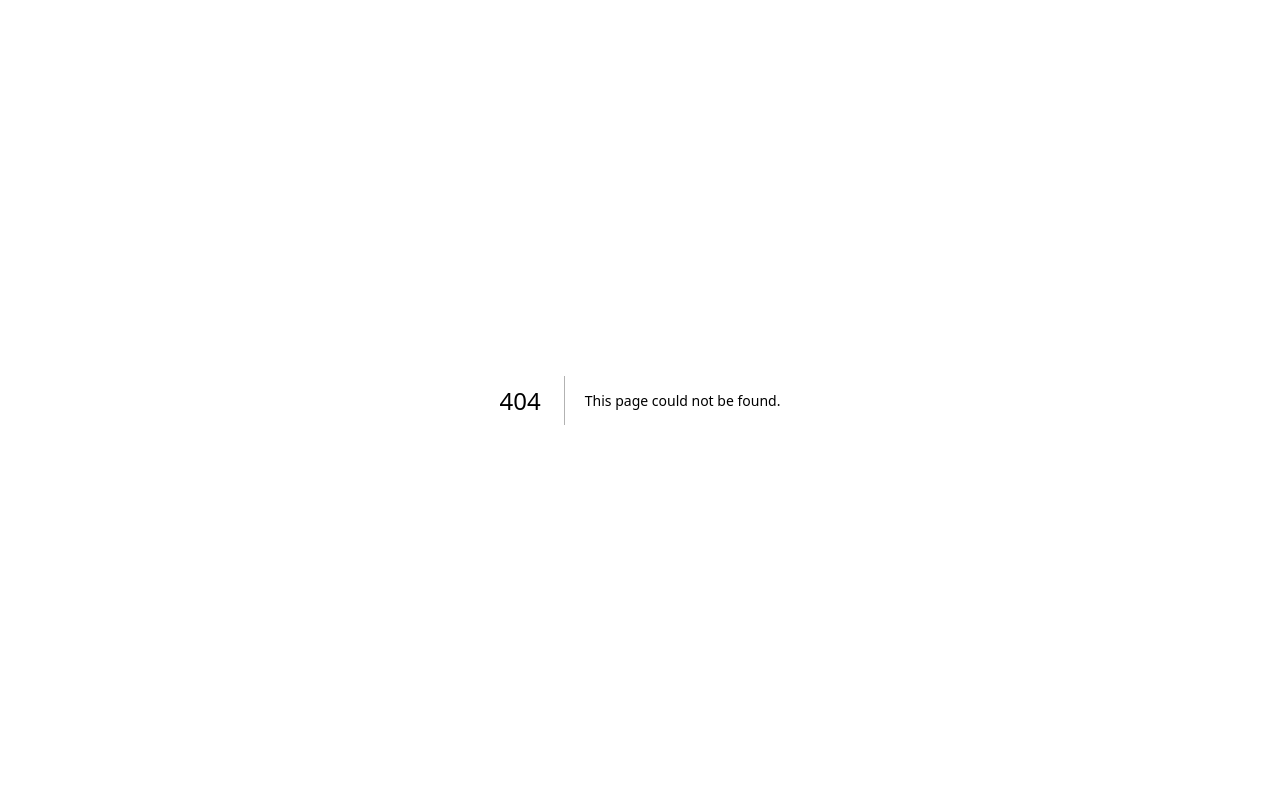
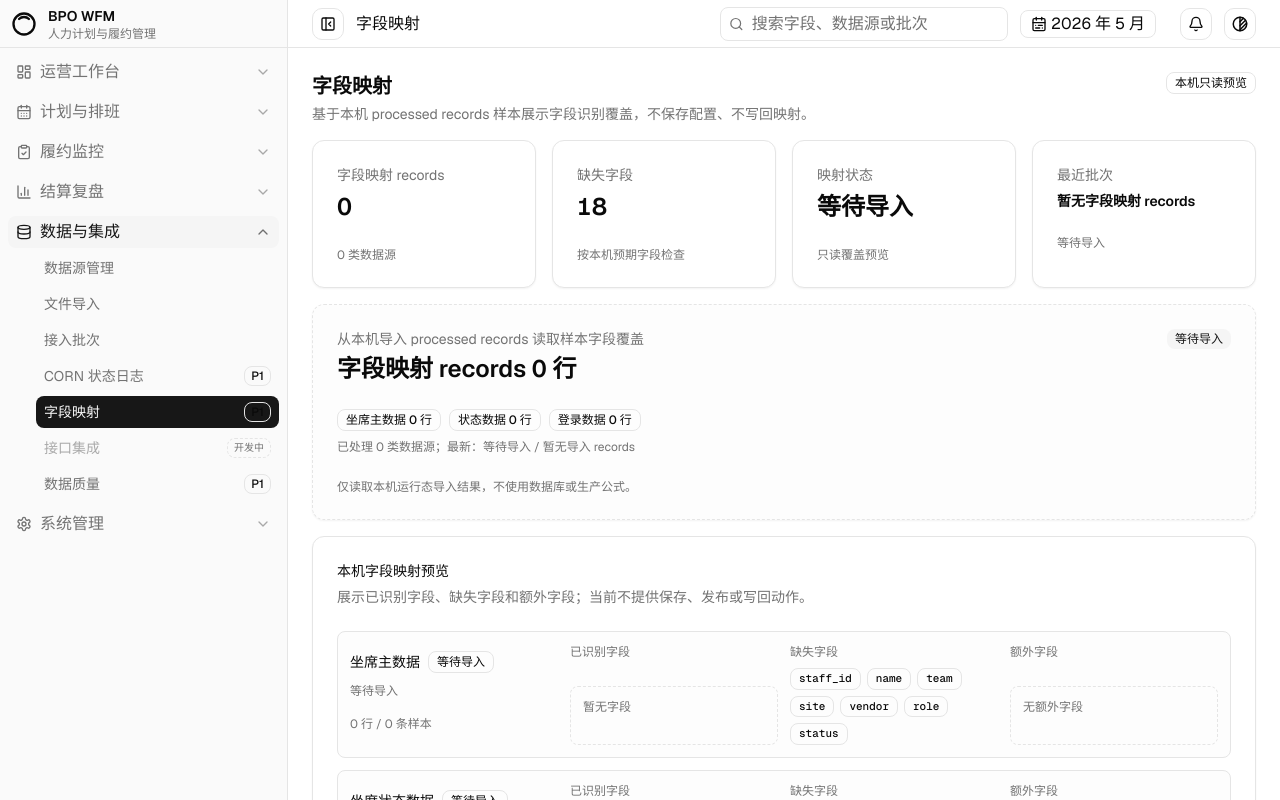
Before and after one commit to huiliuxu780/bpo-schedule-platform, a Next.js app: page /field-mapping in a window 1280 px wide. Before the commit this address had no page. Built offline with nearby package versions, Linux system fonts and the light colour scheme; no server answers.

Commit message:
F127: add field mapping records page

```diff
--- /dev/null
+++ b/app/field-mapping/page.tsx
@@ -0,0 +1,209 @@
+import { AppShell } from "@/components/app-shell"
+import {
+  fieldMappingSpecs,
+  getRecordFieldNames,
+  summarizeFieldMappingRecords,
+  type DashboardImportRecordSummary,
+} from "@/components/data-table-model"
+import { ImportedRecordsSummary } from "@/components/imported-records-summary"
+import { Badge } from "@/components/ui/badge"
+import {
+  Card,
+  CardContent,
+  CardDescription,
+  CardHeader,
+  CardTitle,
+} from "@/components/ui/card"
+import { getDemoImportRecords } from "@/lib/demo-imports"
+
+function buildMappingRows(records: DashboardImportRecordSummary[]) {
+  return fieldMappingSpecs.map((spec) => {
+    const record = records.find((item) => item.kind === spec.kind)
+    const fieldNames = getRecordFieldNames(record)
+    const fieldSet = new Set(fieldNames)
+    const mappedFields = spec.expectedFields.filter((field) => fieldSet.has(field))
+    const missingFields = spec.expectedFields.filter((field) => !fieldSet.has(field))
+
+    return {
+      ...spec,
+      record,
+      mappedFields,
+      missingFields,
+      extraFields: fieldNames.filter((field) => !spec.expectedFields.includes(field)),
+      statusLabel: record
+        ? missingFields.length > 0
+          ? "缺少字段"
+          : "本机只读"
+        : "等待导入",
+    }
+  })
+}
+
+export default async function FieldMappingPage() {
+  const records = await getDemoImportRecords()
+  const summary = summarizeFieldMappingRecords(records)
+  const mappingRows = buildMappingRows(records)
+
+  return (
+    <AppShell title="字段映射" searchPlaceholder="搜索字段、数据源或批次">
+      <main className="flex flex-1 flex-col gap-4 overflow-x-hidden overflow-y-auto p-4 lg:p-6">
+        <section className="flex flex-wrap items-start justify-between gap-3">
+          <div>
+            <h1 className="text-xl font-semibold tracking-normal">字段映射</h1>
+            <p className="mt-1 text-sm text-muted-foreground">
+              基于本机 processed records 样本展示字段识别覆盖，不保存配置、不写回映射。
+            </p>
+          </div>
+          <Badge variant="outline">本机只读预览</Badge>
+        </section>
+
+        <section className="grid gap-4 md:grid-cols-4">
+          <MetricCard
+            title="字段映射 records"
+            value={`${summary.mappedFields}`}
+            description={`${summary.importedSources} 类数据源`}
+          />
+          <MetricCard
+            title="缺失字段"
+            value={`${summary.missingFields}`}
+            description="按本机预期字段检查"
+          />
+          <MetricCard
+            title="映射状态"
+            value={summary.statusLabel}
+            description="只读覆盖预览"
+          />
+          <MetricCard
+            title="最近批次"
+            value={summary.latestBatch}
+            description={summary.latestSource}
+            compact
+          />
+        </section>
+
+        <ImportedRecordsSummary
+          records={records}
+          title="字段映射 records"
+          description="从本机导入 processed records 读取样本字段覆盖"
+        />
+
+        <Card>
+          <CardHeader>
+            <CardTitle>本机字段映射预览</CardTitle>
+            <CardDescription>
+              展示已识别字段、缺失字段和额外字段；当前不提供保存、发布或写回动作。
+            </CardDescription>
+          </CardHeader>
+          <CardContent>
+            <div className="grid gap-3">
+              {mappingRows.map((row) => (
+                <div
+                  key={row.kind}
+                  className="grid gap-3 rounded-md border bg-muted/20 p-3 text-sm xl:grid-cols-[13rem_1fr]"
+                >
+                  <div className="grid gap-1">
+                    <div className="flex flex-wrap items-center gap-2">
+                      <span className="font-medium">{row.title}</span>
+                      <Badge variant="outline">{row.statusLabel}</Badge>
+                    </div>
+                    <span className="text-xs text-muted-foreground">
+                      {row.record?.latest_batch_id ?? "等待导入"}
+                    </span>
+                    <span className="text-xs text-muted-foreground">
+                      {row.record?.total_rows ?? 0} 行 / {row.record?.sample_rows.length ?? 0} 条样本
+                    </span>
+                  </div>
+
+                  <div className="grid gap-3 lg:grid-cols-3">
+                    <FieldGroup title="已识别字段" fields={row.mappedFields} />
+                    <FieldGroup title="缺失字段" fields={row.missingFields} />
+                    <FieldGroup
+                      title="额外字段"
+                      fields={row.extraFields}
+                      emptyText="无额外字段"
+                    />
+                  </div>
+                </div>
+              ))}
+            </div>
+          </CardContent>
+        </Card>
+
+        <Card>
+          <CardHeader>
+            <CardTitle>本机映射边界</CardTitle>
+            <CardDescription>
+              当前只证明导入样本字段能进入字段映射页面。
+            </CardDescription>
+          </CardHeader>
+          <CardContent className="grid gap-2 text-sm text-muted-foreground">
+            <p>不接数据库，不保存字段映射配置，不做字段映射写回。</p>
+            <p>不接真实 CORN/HR/WFM API，不做真实接口检查或跨系统对账。</p>
+            <p>不执行导出、批量处理、审批、结算规则或收费因子。</p>
+          </CardContent>
+        </Card>
+      </main>
+    </AppShell>
+  )
+}
+
+function MetricCard({
+  title,
+  value,
+  description,
+  compact = false,
+}: {
+  title: string
+  value: string
+  description: string
+  compact?: boolean
+}) {
+  return (
+    <Card>
+      <CardHeader className="pb-2">
+        <CardDescription>{title}</CardDescription>
+        <CardTitle
+          className={
+            compact
+              ? "break-all text-sm font-semibold leading-5"
+              : "text-2xl font-semibold tabular-nums"
+          }
+        >
+          {value}
+        </CardTitle>
+      </CardHeader>
+      <CardContent className="text-xs text-muted-foreground">
+        {description}
+      </CardContent>
+    </Card>
+  )
+}
+
+function FieldGroup({
+  title,
+  fields,
+  emptyText = "暂无字段",
+}: {
+  title: string
+  fields: string[]
+  emptyText?: string
+}) {
+  return (
+    <div className="grid gap-2">
+      <div className="text-xs font-medium text-muted-foreground">{title}</div>
+      {fields.length > 0 ? (
+        <div className="flex flex-wrap gap-1.5">
+          {fields.map((field) => (
+            <Badge key={field} variant="outline" className="font-mono text-[11px]">
+              {field}
+            </Badge>
+          ))}
+        </div>
+      ) : (
+        <div className="rounded-md border border-dashed p-3 text-xs text-muted-foreground">
+          {emptyText}
+        </div>
+      )}
+    </div>
+  )
+}
--- a/components/app-sidebar.tsx
+++ b/components/app-sidebar.tsx
@@ -90,7 +90,7 @@ const nav: NavGroup[] = [
       { title: "文件导入", href: "/demo-imports", activeMatch: "exact" },
       { title: "接入批次", href: "/demo-imports", activeMatch: "exact" },
       { title: "CORN 状态日志", href: "/corn-status-log", activeMatch: "exact", tag: "P1" },
-      { title: "字段映射", development: true },
+      { title: "字段映射", href: "/field-mapping", activeMatch: "exact", tag: "P1" },
       { title: "接口集成", development: true },
       { title: "数据质量", href: "/data-quality", activeMatch: "exact", tag: "P1" },
     ],
--- a/components/data-table-model.ts
+++ b/components/data-table-model.ts
@@ -133,6 +133,46 @@ export type DataQualityRecordsPreview = {
     | "缺少登录数据"
     | "本机预览"
 }
+
+export type FieldMappingRecordsPreview = {
+  importedSources: number
+  mappedFields: number
+  missingFields: number
+  latestBatch: string
+  latestSource: string
+  statusLabel: "等待导入" | "缺少字段" | "本机只读"
+}
+
+export type FieldMappingSpec = {
+  kind: DashboardImportRecordSummary["kind"]
+  title: string
+  expectedFields: string[]
+}
+
+export const fieldMappingSpecs: FieldMappingSpec[] = [
+  {
+    kind: "staff_master",
+    title: "坐席主数据",
+    expectedFields: ["staff_id", "name", "team", "site", "vendor", "role", "status"],
+  },
+  {
+    kind: "status_log",
+    title: "坐席状态数据",
+    expectedFields: ["staff_id", "date", "start_time", "end_time", "status"],
+  },
+  {
+    kind: "login_log",
+    title: "登录数据",
+    expectedFields: [
+      "staff_id",
+      "date",
+      "planned_login",
+      "actual_login",
+      "actual_logout",
+      "online_minutes",
+    ],
+  },
+]
 
 export type DashboardFilterState = {
   date: string
@@ -665,6 +705,63 @@ export function summarizeDataQualityRecords(
   }
 }
 
+export function getRecordFieldNames(record: DashboardImportRecordSummary | undefined) {
+  const fields = new Set<string>()
+
+  for (const row of record?.sample_rows ?? []) {
+    Object.keys(row).forEach((key) => fields.add(key))
+  }
+
+  return Array.from(fields).sort()
+}
+
+export function summarizeFieldMappingRecords(
+  records: DashboardImportRecordSummary[]
+): FieldMappingRecordsPreview {
+  if (records.length === 0) {
+    return {
+      importedSources: 0,
+      mappedFields: 0,
+      missingFields: fieldMappingSpecs.reduce(
+        (total, spec) => total + spec.expectedFields.length,
+        0
+      ),
+      latestBatch: "暂无字段映射 records",
+      latestSource: "等待导入",
+      statusLabel: "等待导入",
+    }
+  }
+
+  const latest = records.reduce((current, record) =>
+    record.updated_at > current.updated_at ? record : current
+  )
+
+  let mappedFields = 0
+  let missingFields = 0
+
+  for (const spec of fieldMappingSpecs) {
+    const record = records.find((item) => item.kind === spec.kind)
+    const fieldNames = new Set(getRecordFieldNames(record))
+
+    for (const field of spec.expectedFields) {
+      if (fieldNames.has(field)) {
+        mappedFields += 1
+      } else {
+        missingFields += 1
+      }
+    }
+  }
+
+  return {
+    importedSources: records.length,
+    mappedFields,
+    missingFields,
+    latestBatch: latest.latest_batch_id,
+    latestSource: latest.source_name,
+    statusLabel: missingFields > 0 ? "缺少字段" : "本机只读",
+  }
+}
+
 export function summarizeHeatmapRows(
   rows: DashboardHeatmapRow[],
   slots: string[]
```
Also changed, not shown: 2 other files (tests, documents, lock files or other folders).
